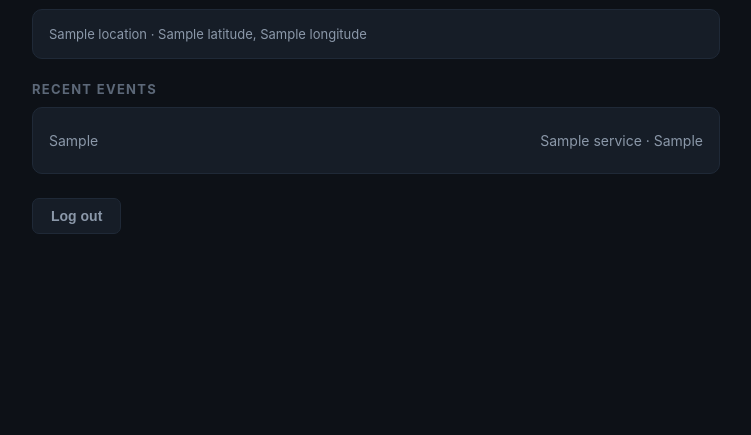
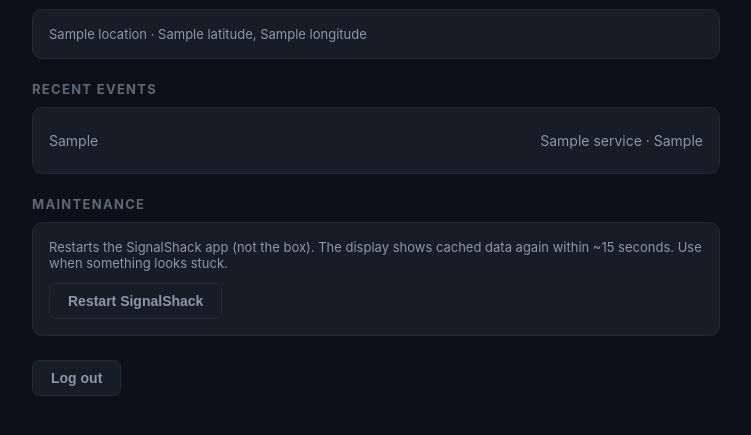
Before and after one commit to pelle989/SignalShack, a FastAPI app: template backend/app/templates/admin/status.html in a window 1280 px wide. Shown: the part 221-656 px from the top of the page, without its empty margins (264-1015 px from the left). Run offline with FastAPI, Linux system fonts and the light colour scheme; the template is opened without the code that fills it: most values are stand-ins (such as "Sample title", 1, 10 or a date in 2020); parts of the project's set-up code (start-up, migrations or seed data) failed here and were passed over.

Commit message:
app restart-testing phase

```diff
--- a/backend/app/admin/routes.py
+++ b/backend/app/admin/routes.py
@@ -1,6 +1,9 @@
 """Admin — plain, boring, form-based (by design). All mutating routes: CSRF."""
 
+import asyncio
 import json
+import os
+import signal
 from datetime import datetime, timedelta
 from pathlib import Path
 
@@ -565,6 +568,40 @@ async def privacy_page(request: Request):
         conn.close()
 
 
+# ---------------------------------------------------------------- restart
+
+def _schedule_exit(delay: float = 0.5) -> None:
+    """Deliver the response first, then exit gracefully — Docker's
+    unless-stopped policy brings the app back in seconds. App-only:
+    host power stays out of reach by design (LAN is untrusted)."""
+    loop = asyncio.get_running_loop()
+    loop.call_later(delay, os.kill, os.getpid(), signal.SIGTERM)
+
+
+@router.post("/restart", response_class=HTMLResponse)
+async def app_restart(request: Request, csrf: str = Form(None)):
+    conn = db.connect()
+    try:
+        guard = _guard(request, conn)
+        if isinstance(guard, RedirectResponse):
+            return guard
+        if not security.check_csrf(guard, csrf):
+            return RedirectResponse("/admin", status_code=303)
+        conn.execute(
+            "INSERT INTO event_log (ts, level, service, event_type, payload_json)"
+            " VALUES (?, 'info', 'app', 'restart_requested', '{}')",
+            (datetime.now().isoformat(timespec="seconds"),))
+        conn.commit()
+    finally:
+        conn.close()
+    _schedule_exit()
+    return HTMLResponse(
+        "<meta http-equiv='refresh' content='12;url=/admin'>"
+        "<body style='background:#0d1117;color:#e8edf4;"
+        "font-family:sans-serif;padding:40px'><h2>Restarting…</h2>"
+        "<p>Back in about 15 seconds — this page reloads itself.</p></body>")
+
+
 # ---------------------------------------------------------------- layout
 
 CARD_LABELS = {"weather": "Weather Meaning", "alerts": "NWS Alerts",
--- a/backend/app/templates/admin/status.html
+++ b/backend/app/templates/admin/status.html
@@ -25,5 +25,15 @@
   {% for e in events %}<div class="row dim"><span>{{ e.ts }}</span><span>{{ e.service }} · {{ e.event_type }}</span></div>
   {% else %}<div class="dim">No events.</div>{% endfor %}
 </div>
+<h2>Maintenance</h2>
+<div class="card">
+  <p class="dim">Restarts the SignalShack app (not the box). The display shows
+  cached data again within ~15 seconds. Use when something looks stuck.</p>
+  <form method="post" action="/admin/restart"
+        onsubmit="return confirm('Restart SignalShack now?')">
+    <input type="hidden" name="csrf" value="{{ csrf }}">
+    <button class="quiet" type="submit">Restart SignalShack</button>
+  </form>
+</div>
 <form method="post" action="/admin/logout"><button class="quiet">Log out</button></form>
 {% endblock %}
```
Also changed, not shown: backend/tests/test_admin_restart.py (added, +35 -0 lines).
